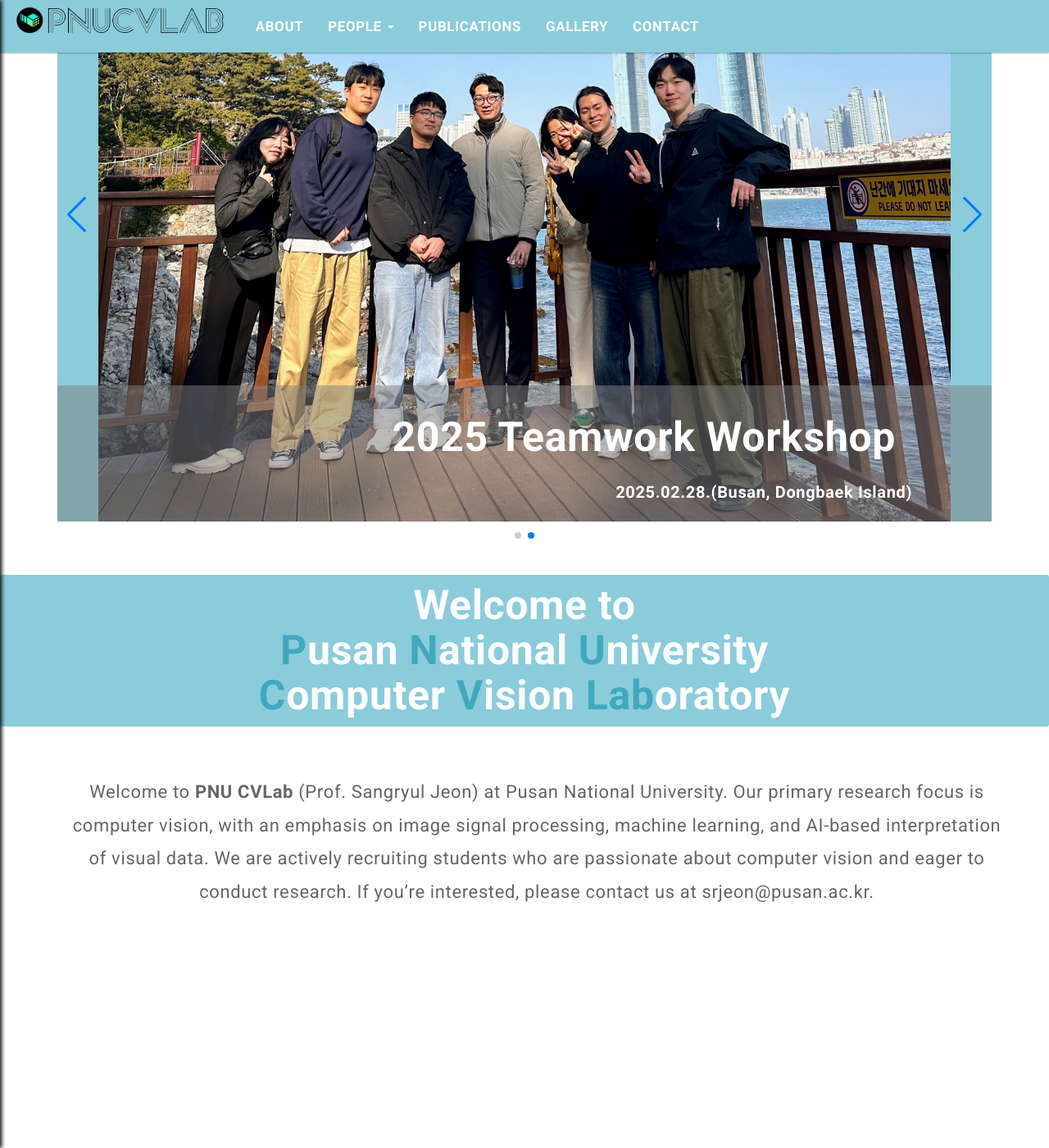
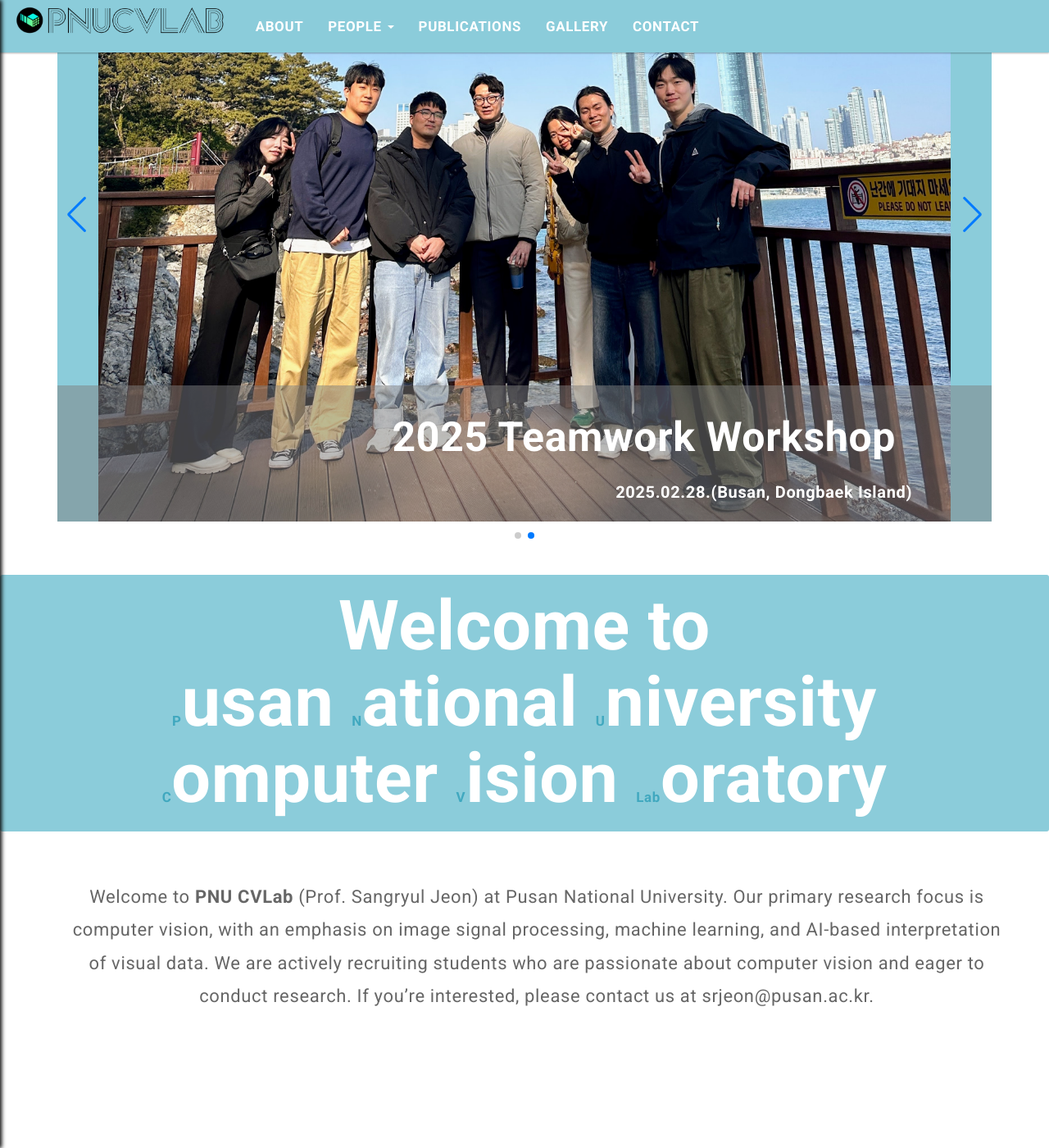
Before and after one commit to pnucvlab/pnucvlab.github.io, a Jekyll site: the page built from index.html, in a window 1280 px wide and 1400 px high, scrolled down 248 px. Shown: the whole window at 82% size. Built offline with Jekyll 4.4.1, drawn with Linux system fonts in a browser that asks for light colours; the list of posts is cut into pages by our own code.

Commit message:
edit jumbotron

```diff
--- a/assets/css/main.css
+++ b/assets/css/main.css
@@ -139,7 +139,6 @@ h3:before {
 	font-size: 1.3em;
 }
 
-/* Jumbotron 컨테이너는 그대로 */
 .jumbotron {
 	position: relative;
 	left: 50%;
@@ -149,26 +148,21 @@ h3:before {
 	padding: 1em 0;
 	background-color: #8bccda;
 	text-align: center;
-	/* jumbotron 내부 기본 폰트 크기를 설정해서 모든 상대 단위(em, rem)가 여기 기준으로 동작 */
-	font-size: 1rem; /* 1rem = 브라우저 기본(보통 16px) */
+	font-size: 1em;
   }
 
-  /* .jumbotron-title 으로 h1 스타일 대체 */
   .jumbotron-title {
 	color: white;
 	font-weight: bold;
-	/* rem 단위로 지정: jumbotron font-size가 바뀌면 자동으로 비율이 유지됨 */
-	font-size: 5rem; /* 5 × 1rem = 80px */
+	font-size: 5em;
 	margin: 0;
 	line-height: 1.1;
   }
 
-  /* highlight 스팬도 상대 단위(em)로 */
   .jumbotron-title .highlight {
 	color: #40a8bf;
 	background: transparent;
-	/* em 단위로 지정: .jumbotron-title의 font-size 기준으로 비율 유지 */
-	font-size: 5rem; /* 0.2 × 5rem = 1rem */
+	font-size: 0.2em;
 	font-weight: bold;
   }
 
```
